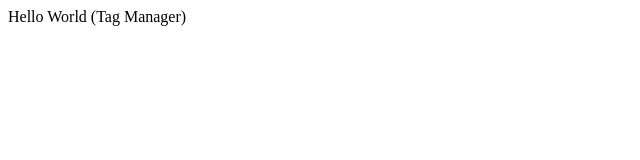
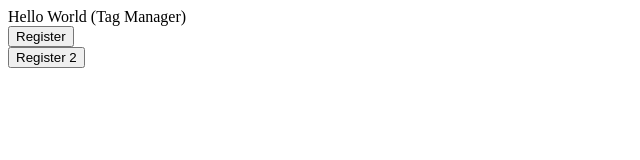
Before and after one commit to pimkanya/test-google-analytics-website, a plain HTML site: page index.html in a window 1280 px wide. Shown: the whole page, without its empty margins (0-640 px from the left). Drawn offline with Linux system fonts and the light colour scheme.

Commit message:
Add files via upload

```diff
--- a/index.html
+++ b/index.html
@@ -25,6 +25,9 @@
 </head>
 
 <body>
-    Hello World (Tag Manager)
+    Hello World (Tag Manager)<br>
+    <button id="register">Register</button><br>
+    <button id="register2">Register 2</button>
+
 </body>
 </html>
```
